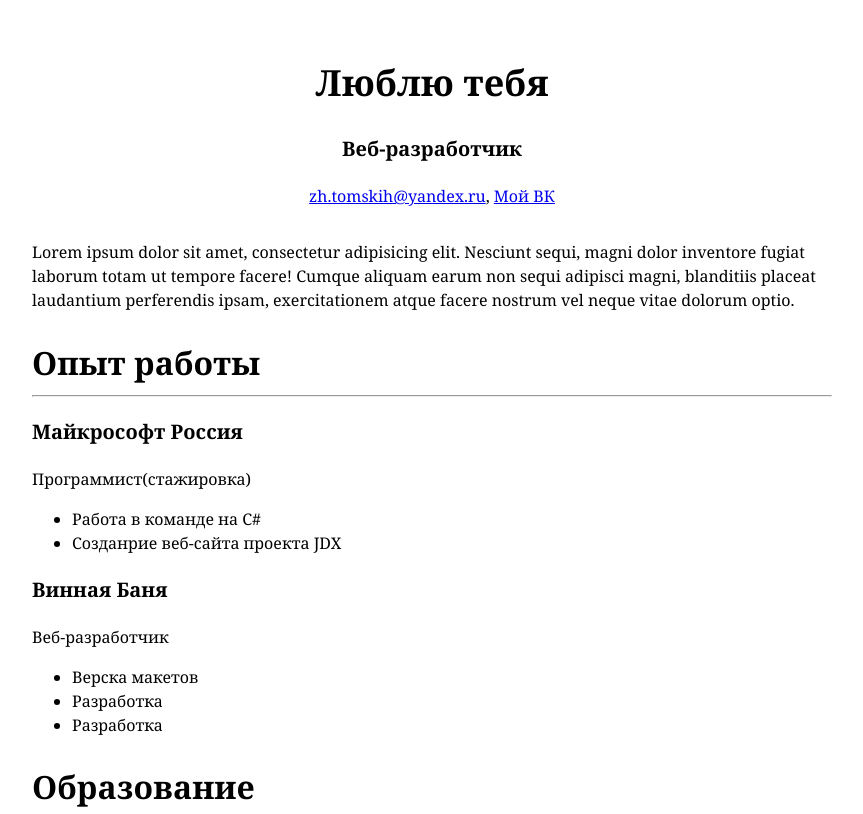
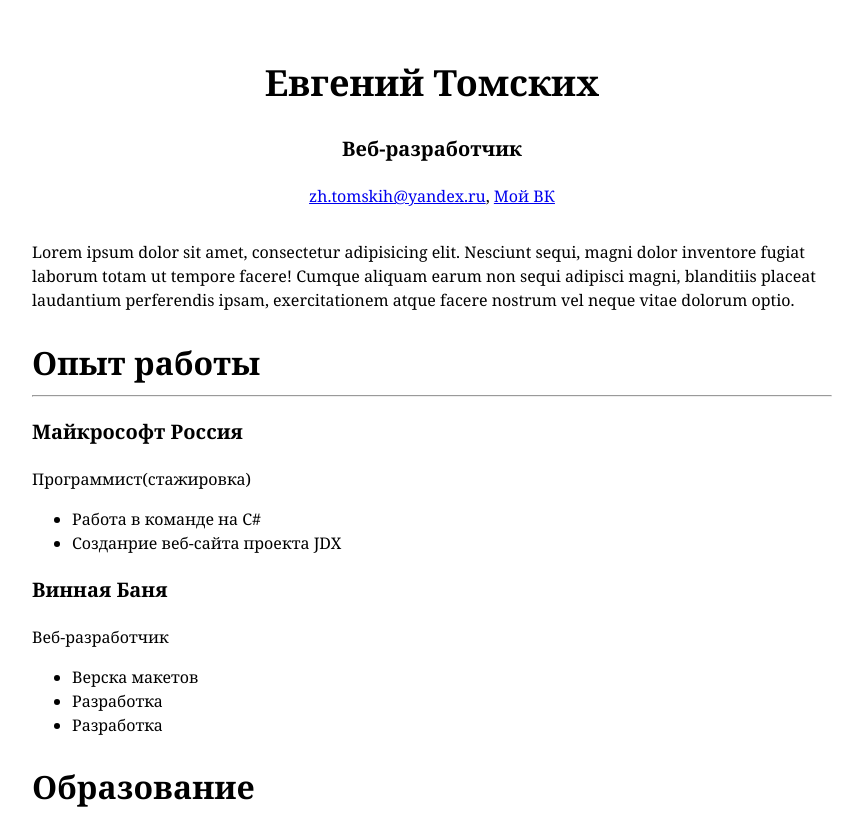
Before and after one commit to TomZheka/.github.io, a plain HTML site: page index.html in a window 1280 px wide. Shown: the top 814 px of the page, without its empty margins (208-1071 px from the left). Drawn offline with Linux system fonts and the light colour scheme.

Commit message:
Update index.html

```diff
--- a/index.html
+++ b/index.html
@@ -8,7 +8,7 @@
     </head>
     <body>
         <div id="header">
-            <h1>Люблю тебя</h1>
+            <h1>Евгений Томских</h1>
             <h3>Веб-разработчик</h3>
             <p>
                 <a href="mailto:zh.tomskih@yandex.ru">zh.tomskih@yandex.ru</a>,
```
